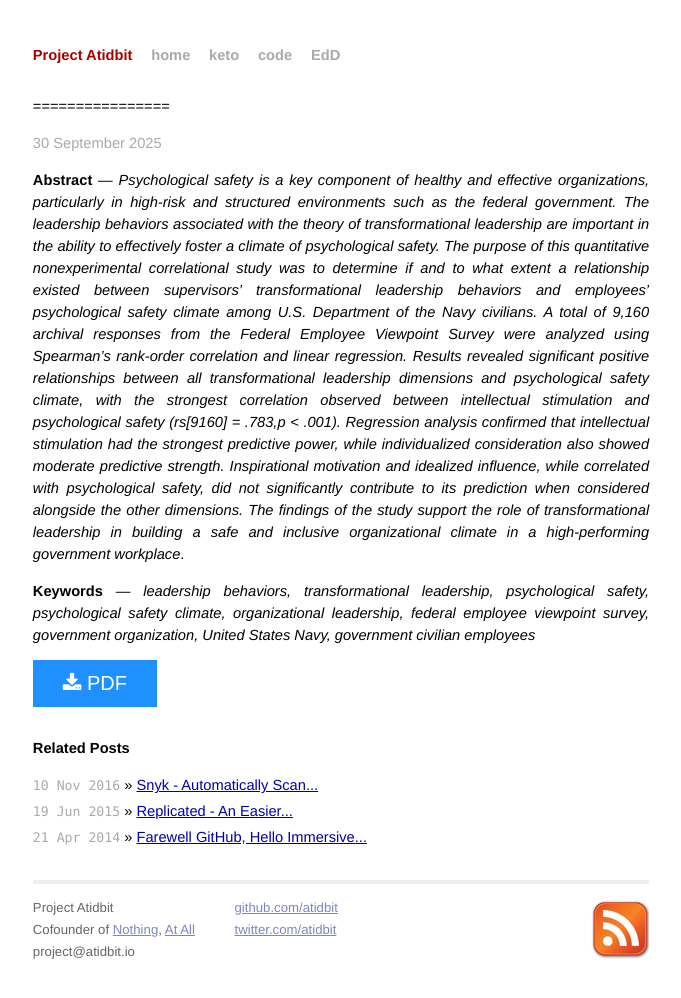
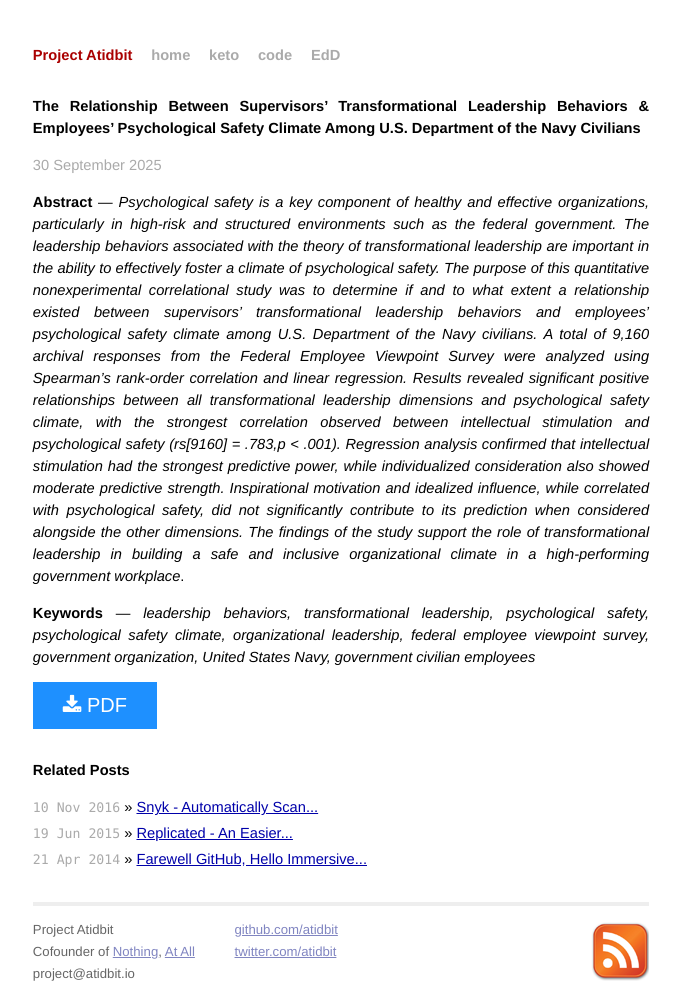
Before and after one commit to atidbit/atidbit.github.io, a Jekyll site: the page built from _posts/2025-09-30-the-relationship-between-supervisors-transformational-leadership-behaviors-employees-psychological-safety-climate.md, in a window 1280 px wide. Shown: the whole page, without its empty margins (299-980 px from the left). Built offline with Jekyll 4.4.1, drawn with Linux system fonts in a browser that asks for light colours; our own code applies the rules of GitHub Pages for plain Markdown files; before the commit the page ends 976 px from its top, so only the background shows below that.

Commit message:
Update 2025-09-30-the-relationship-between-supervisors-transformational-leadership-behaviors-employees-psychological-safety-climate.md

```diff
--- a/_posts/2025-09-30-the-relationship-between-supervisors-transformational-leadership-behaviors-employees-psychological-safety-climate.md
+++ b/_posts/2025-09-30-the-relationship-between-supervisors-transformational-leadership-behaviors-employees-psychological-safety-climate.md
@@ -8,7 +8,7 @@ meta4: '<meta name="citation_journal_title" content="CIU Dissertation">'
 meta5: '<meta name="citation_pdf_url" content="https://atidbit.io/files/BrownVS_CIU_DIS_PhD-2025.pdf">'
 ---
 
-{{ The Relationship Between Supervisors’ Transformational Leadership Behaviors & Employees’ Psychological Safety Climate Among U.S. Department of the Navy Civilians }}
+{{ page.title }}
 ================
 <!-- Add PDF Button Start -->
 <link rel="stylesheet" href="https://cdnjs.cloudflare.com/ajax/libs/font-awesome/4.7.0/css/font-awesome.min.css">
```
